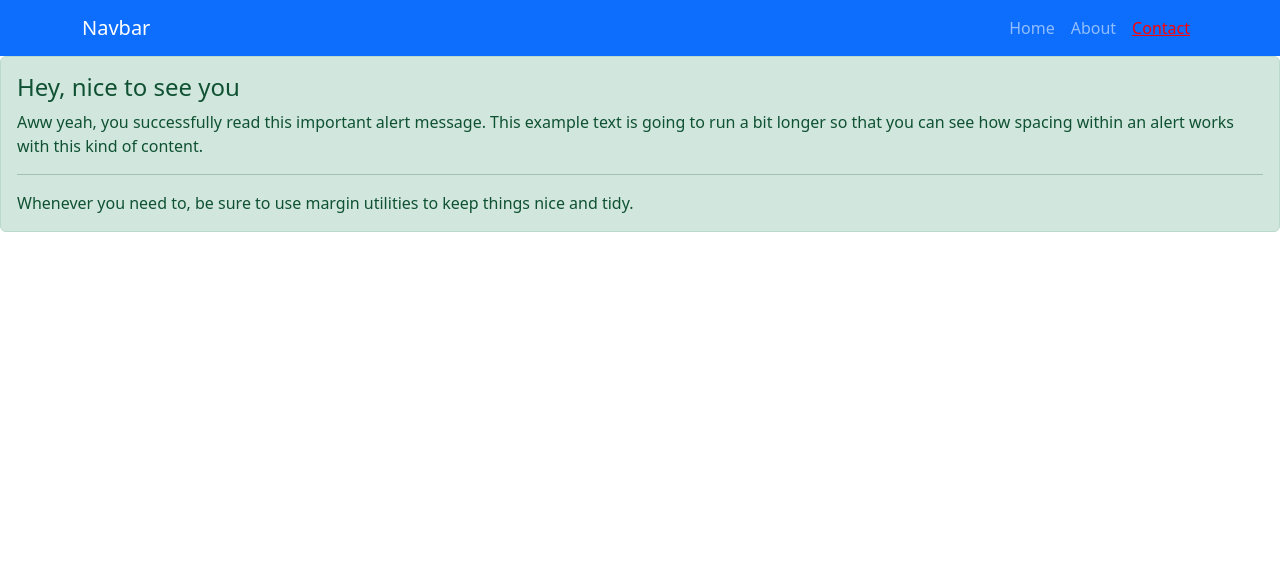
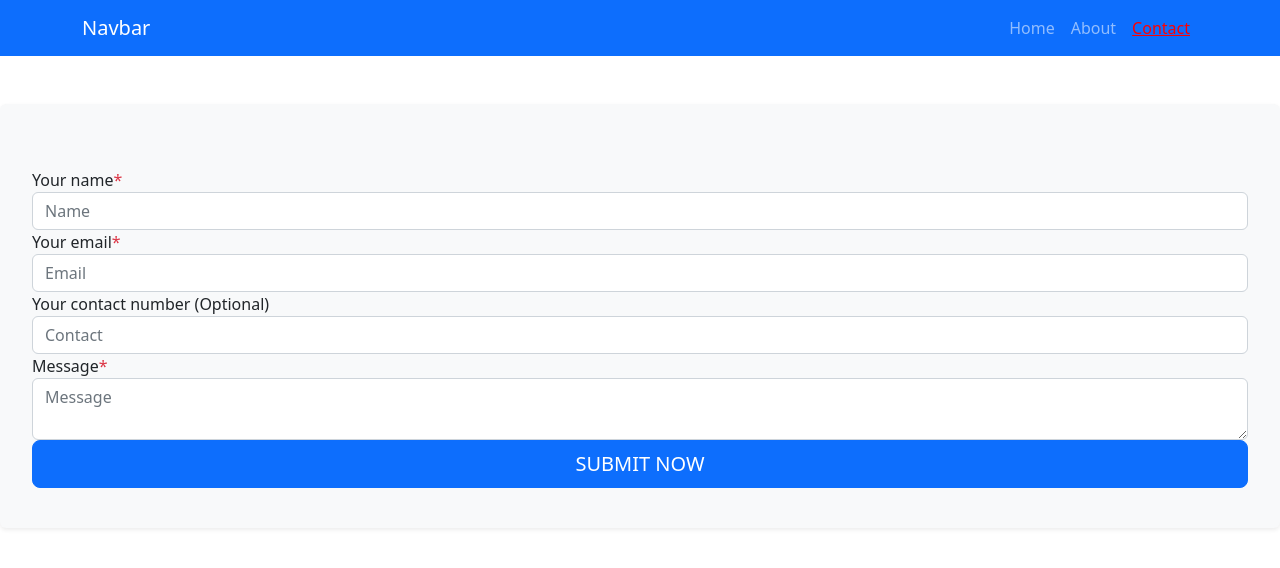
Before and after one commit to aniktonu/React-Project-Practice, a React (Create React App) app in the folder react-blog/: page /contact in a window 1280 px wide. Shown: the top 568 px of the page. Built offline with nearby package versions, Linux system fonts and the light colour scheme.

Commit message:
90 percent done

```diff
--- a/react-blog/src/App.js
+++ b/react-blog/src/App.js
@@ -1,11 +1,11 @@
 import './App.css';
 import 'bootstrap/dist/css/bootstrap.min.css';
-import { BrowserRouter as Router, Routes, Route } from 'react-router-dom';
+import { BrowserRouter as Router, Routes, Route, useParams } from 'react-router-dom';
 import Home from './components/homepage/HomePage';
 import About from './components/about/About';
 import Header from './components/header/Header';
 import Contact from './components/contact/Contact';
-
+import DishDetail from './components/about/DishDetail';
 
 
 
@@ -14,15 +14,24 @@ import Contact from './components/contact/Contact';
 
 
 function App() {
+
+  const { id } = useParams();
+
+
+
+
+
   return (
     <Router>
       <Header />
       <Routes>
         <Route path="/" element={<Home />} />
         <Route path="/about" element={<About />} />
+        <Route path="/about/:id" element={<DishDetail />} />
         <Route path="/contact" element={<Contact />} />
+
       </Routes>
-    </Router>
+    </Router >
   )
 }
 
--- a/react-blog/src/components/about/DishDetail.jsx
+++ b/react-blog/src/components/about/DishDetail.jsx
@@ -1,10 +1,27 @@
+import { useParams, useNavigate } from "react-router-dom";
+import DISHES from "../data/dishes";
+import { useState } from "react";
+import Card from 'react-bootstrap/Card';
+
+const DishDetail = () => {
+
+    const navigate = useNavigate();
+    const { id } = useParams();
+
+    const [dishes, setDishes] = useState(DISHES);
+    console.log(dishes);
+    const dish = dishes.find(dish => dish.id === id);
+    console.log('this is ', dish);
 
 
-const DishDetail = (props) => {
-    console.log(props)
+
+
     return (
         <div>
             <h1>Dish Detail</h1>
+
+
+
         </div>
     )
 }
--- a/react-blog/src/components/contact/Contact.jsx
+++ b/react-blog/src/components/contact/Contact.jsx
@@ -1,24 +1,163 @@
-import Alert from 'react-bootstrap/Alert';
+import { Component } from 'react';
 
-const Contact = () => {
-    return (
-        <>
-            <Alert variant="success">
-                <Alert.Heading>Hey, nice to see you</Alert.Heading>
-                <p>
-                    Aww yeah, you successfully read this important alert message. This
-                    example text is going to run a bit longer so that you can see how
-                    spacing within an alert works with this kind of content.
-                </p>
-                <hr />
-                <p className="mb-0">
-                    Whenever you need to, be sure to use margin utilities to keep things
-                    nice and tidy.
-                </p>
-            </Alert>
-        </>
-    )
+
+class Contact extends Component {
+
+    constructor(props) {
+        super(props);
+        this.state = {
+            name: '',
+            nameError: false,
+            contact: '',
+            email: '',
+            emailError: false,
+            emailError2: false,
+            message: '',
+            messageError: false,
+            formValid: false
+        };
+
+        this.handleChange = this.handleChange.bind(this);
+        this.handleSubmit = this.handleSubmit.bind(this);
+        this.handleBlur = this.handleBlur.bind(this);
+    }
+
+    isValidEmail(email) {
+        return /^[a-zA-Z0-9]+@[a-zA-Z0-9]+\.[A-Za-z]+$/.test(email);
+    }
+
+    // isValidcontact(contactno) {
+    //   return /^[6-9]\d{9}$/.test(contactno);
+    // }
+
+    handleBlur(e) {
+
+        const name = e.target.name;
+        const value = e.target.value;
+
+        this.setState({ [name]: value });
+
+        if (value.length <= 0 && (name == 'name')) {
+            this.setState({ nameError: true });
+        } else {
+            this.setState({ nameError: false });
+        }
+
+        if (value.length <= 0 && (name == 'email')) {
+            this.setState({ emailError: true });
+            this.setState({ emailError2: false });
+        } else {
+            this.setState({ emailError: false });
+            if (this.isValidEmail(value)) {
+                this.setState({ emailError2: false });
+            } else {
+                this.setState({ emailError2: true });
+            }
+        }
+
+    }
+
+    handleChange(e) {
+        this.setState({ [e.target.name]: e.target.value });
+    }
+
+    handleSubmit(e) {
+        const { name, email, message, nameError, emailError, emailError2, messageError } = this.state;
+
+        this.setState({ nameError: name ? false : true });
+        this.setState({ messageError: message ? false : true });
+        this.setState({ emailError: email ? false : true });
+        if (email && !emailError) { this.setState({ emailError2: this.isValidEmail(email) ? false : true }); }
+
+
+        if (name && email && message && !nameError && !emailError && !emailError2 && !messageError) {
+            this.setState({ formValid: true });
+        } else {
+            this.setState({ formValid: false });
+        }
+
+        e.preventDefault();
+    }
+
+    render() {
+
+        const { name, email, message, nameError, emailError, emailError2, messageError, formValid } = this.state;
+
+        if (!formValid) {
+
+            return (
+                <>
+                    <div className="card shadow-sm border-0 px-3 rounded-2 mb-3 py-4 mx-auto mt-5 bg-light">
+                        <div className="card-header bg-transparent border-0 text-center text-uppercase"><h3>{this.props.title}</h3></div>
+                        <div className="card-body">
+                            <form action="/" onSubmit={(e) => this.handleSubmit(e)} encType="multipart/form-data" autoComplete="off">
+                                <div className="form-group">
+                                    <label className="mb-0">Your name<span className="text-danger">*</span></label>
+                                    <input name="name" type="text" className="form-control" placeholder="Name" value={this.state.name} onChange={this.handleChange} onBlur={this.handleBlur} />
+                                    {nameError
+                                        ? <div className="alert alert-danger mt-2">Name is a required field.</div>
+                                        : ''
+                                    }
+                                </div>
+                                <div className="form-group">
+                                    <label className="mb-0">Your email<span className="text-danger">*</span></label>
+                                    <input name="email" type="email" className="form-control" placeholder="Email" value={this.state.email} onChange={this.handleChange} onBlur={this.handleBlur} />
+                                    {emailError
+                                        ? <div className="alert alert-danger mt-2">Email is a required field.</div>
+                                        : ''
+                                    }
+                                    {emailError2
+                                        ? <div className="alert alert-danger mt-2">Email invalid.</div>
+                                        : ''
+                                    }
+                                </div>
+                                <div className="form-group">
+                                    <label className="mb-0">Your contact number (Optional)</label>
+                                    <input name="contact" type="text" className="form-control" placeholder="Contact" onChange={this.handleChange} value={this.state.contact} />
+                                </div>
+                                <div className="form-group">
+                                    <label className="mb-0">Message<span className="text-danger">*</span></label>
+                                    <textarea name="message" type="text" className="form-control" placeholder="Message" value={this.state.message} onChange={this.handleChange} onBlur={this.handleBlur} />
+                                    {messageError
+                                        ? <div className="alert alert-danger mt-2">Message is a required field.</div>
+                                        : ''
+                                    }
+                                </div>
+                                <p className="text-center mb-0"><input type="submit" className="btn btn-primary btn-lg w-100 text-uppercase" value="Submit Now" /></p>
+                            </form>
+
+                        </div>
+                    </div>
+                </>
+            );
+        } else {
+            return (
+                <div className="thankyou_details">
+                    <div className="alert alert-success mt-3">Mail sent successfully.</div>
+                </div>
+            )
+        }
+    }
 }
 
 
+// <>
+//     <Alert variant="success">
+//         <Alert.Heading>Hey, nice to see you</Alert.Heading>
+//         <p>
+//             Aww yeah, you successfully read this important alert message. This
+//             example text is going to run a bit longer so that you can see how
+//             spacing within an alert works with this kind of content.
+//         </p>
+//         <hr />
+//         <p className="mb-0">
+//             Whenever you need to, be sure to use margin utilities to keep things
+//             nice and tidy.
+//         </p>
+//     </Alert>
+//         </>
+//     )
+// }
+
+
 export default Contact;
--- a/react-blog/src/components/data/dishes.js
+++ b/react-blog/src/components/data/dishes.js
@@ -182,6 +182,53 @@ const DISHES = [
                 date: "2019-12-02T17:57:28.556094Z"
             }
         ]
+    },
+
+    {
+        id: 4,
+        name: 'ghnhngne Cake',
+        image: 'assets/images/3cake.jpg',
+        category: 'dessert',
+        label: '',
+        price: '180',
+        description: 'A delectable, semi-sweet New York Style Cheese Cake, with cracker crust and spiced with Indian cardamoms',
+        comments: [
+            {
+                id: 0,
+                rating: 5,
+                comment: "Imagine all the eatables, living in conFusion!",
+                author: "Shanto",
+                date: "2018-10-16T17:57:28.556094Z"
+            },
+            {
+                id: 1,
+                rating: 4,
+                comment: "Sends anyone to heaven, I wish I could get my mother-in-law to eat it!",
+                author: "Karim",
+                date: "2017-09-05T17:57:28.556094Z"
+            },
+            {
+                id: 2,
+                rating: 3,
+                comment: "Eat it, just eat it!",
+                author: "Moinul",
+                date: "2019-02-13T17:57:28.556094Z"
+            },
+            {
+                id: 3,
+                rating: 4,
+                comment: "Ultimate, Reaching for the stars!",
+                author: "Rahat",
+                date: "2017-12-02T17:57:28.556094Z"
+            },
+            {
+                id: 4,
+                rating: 2,
+                comment: "It's your birthday, we're gonna party!",
+                author: "Rony",
+                date: "2019-12-02T17:57:28.556094Z"
+            }
+        ]
     }
 ]
 
```
Also changed, not shown: react-blog/src/components/about/Menu.jsx (+68 -10 lines), react-blog/src/components/about/MenuItem.jsx (+46 -16 lines).
